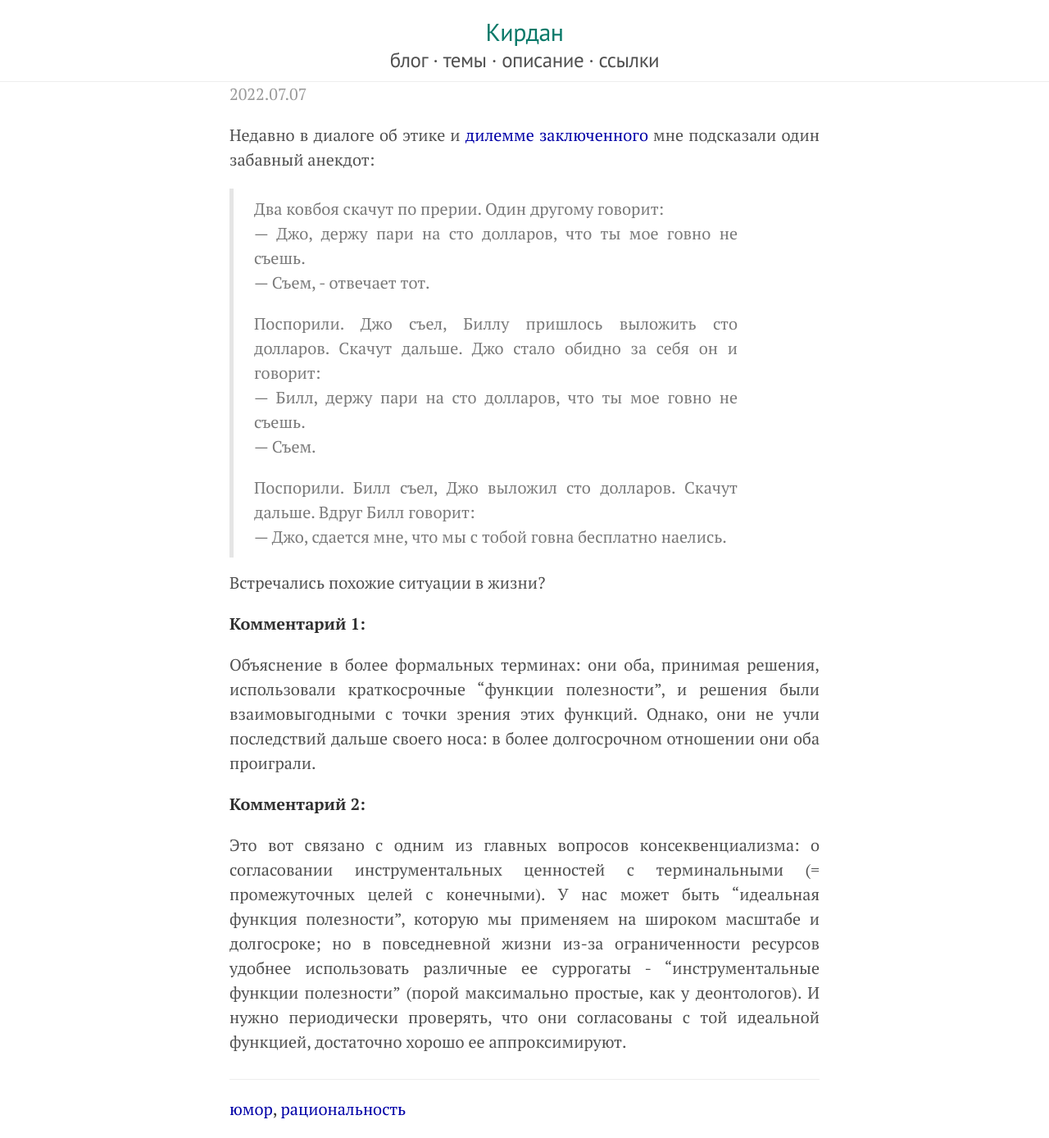
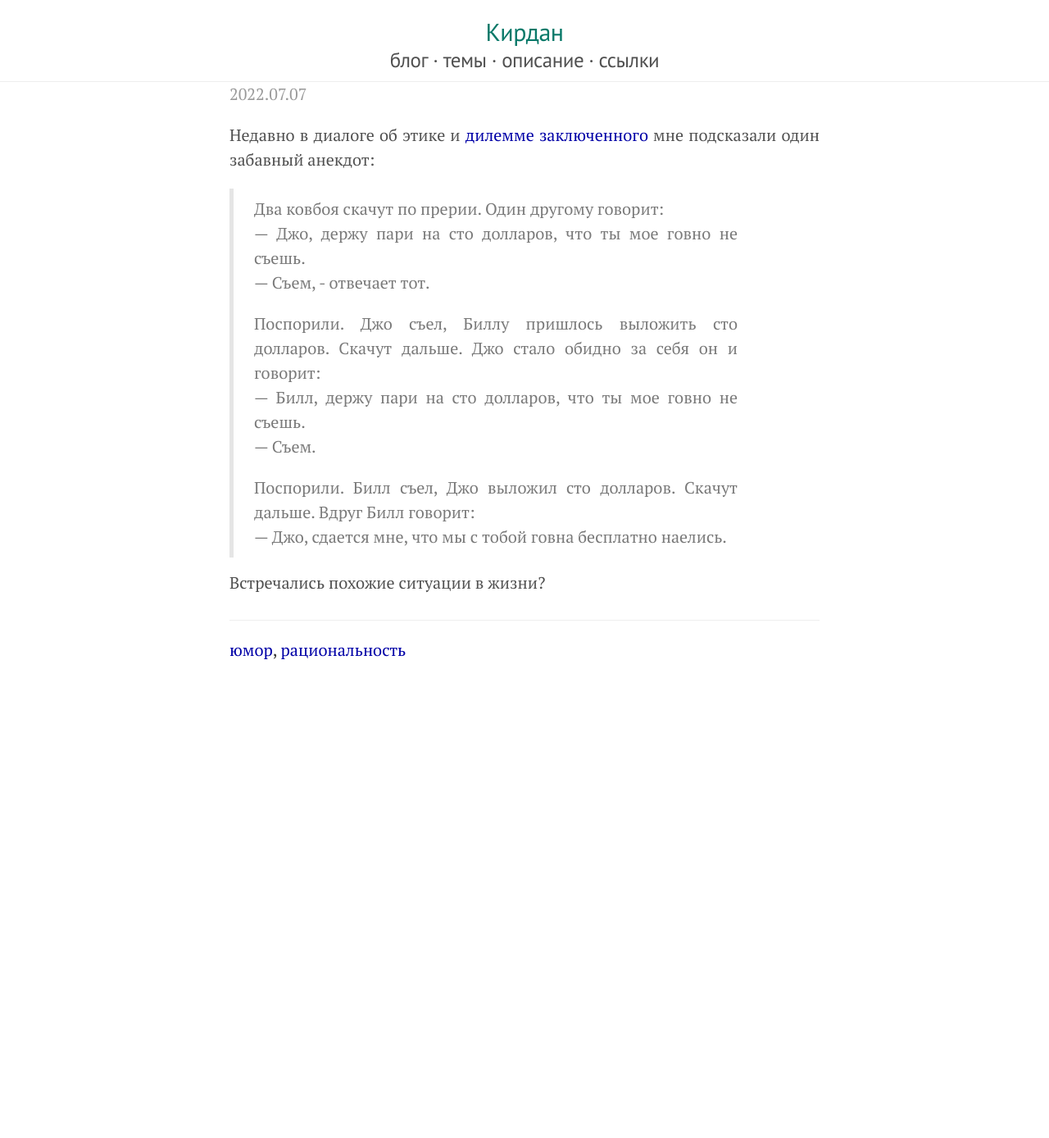
Before and after one commit to KKirdan/kkirdan.github.io, a Jekyll site: the page built from blog/_posts/2022-07-07-460.md, in a window 1280 px wide. Shown: the whole page at 82% size. Built offline with Jekyll 4.4.1, drawn with Linux system fonts in a browser that asks for light colours; after the commit the page ends 900 px from its top, so only the background shows below that.

Commit message:
Update 2022-07-07-460.md

```diff
--- a/blog/_posts/2022-07-07-460.md
+++ b/blog/_posts/2022-07-07-460.md
@@ -22,11 +22,3 @@ importance: 3
 >— Джо, сдается мне, что мы с тобой говна бесплатно наелись.
 
 Встречались похожие ситуации в жизни?
-
-**Комментарий 1:**
-
-Объяснение в более формальных терминах: они оба, принимая решения, использовали краткосрочные "функции полезности", и решения были взаимовыгодными с точки зрения этих функций. Однако, они не учли последствий дальше своего носа: в более долгосрочном отношении они оба проиграли.
-
-**Комментарий 2:**
-
-Это вот связано с одним из главных вопросов консеквенциализма: о согласовании инструментальных ценностей с терминальными (= промежуточных целей с конечными). У нас может быть "идеальная функция полезности", которую мы применяем на широком масштабе и долгосроке; но в повседневной жизни из-за ограниченности ресурсов удобнее использовать различные ее суррогаты - "инструментальные функции полезности" (порой максимально простые, как у деонтологов). И нужно периодически проверять, что они согласованы с той идеальной функцией, достаточно хорошо ее аппроксимируют.
```
